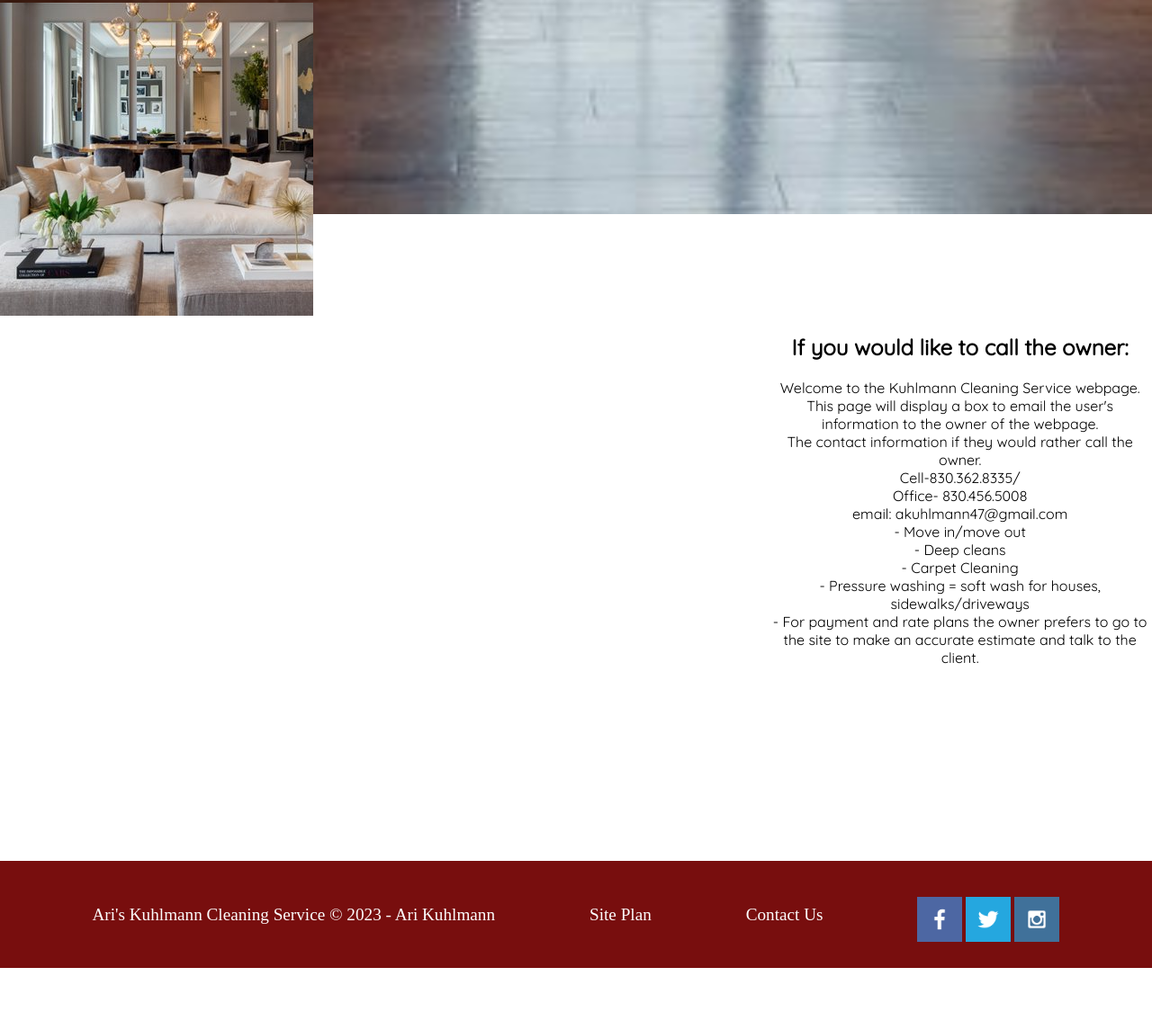
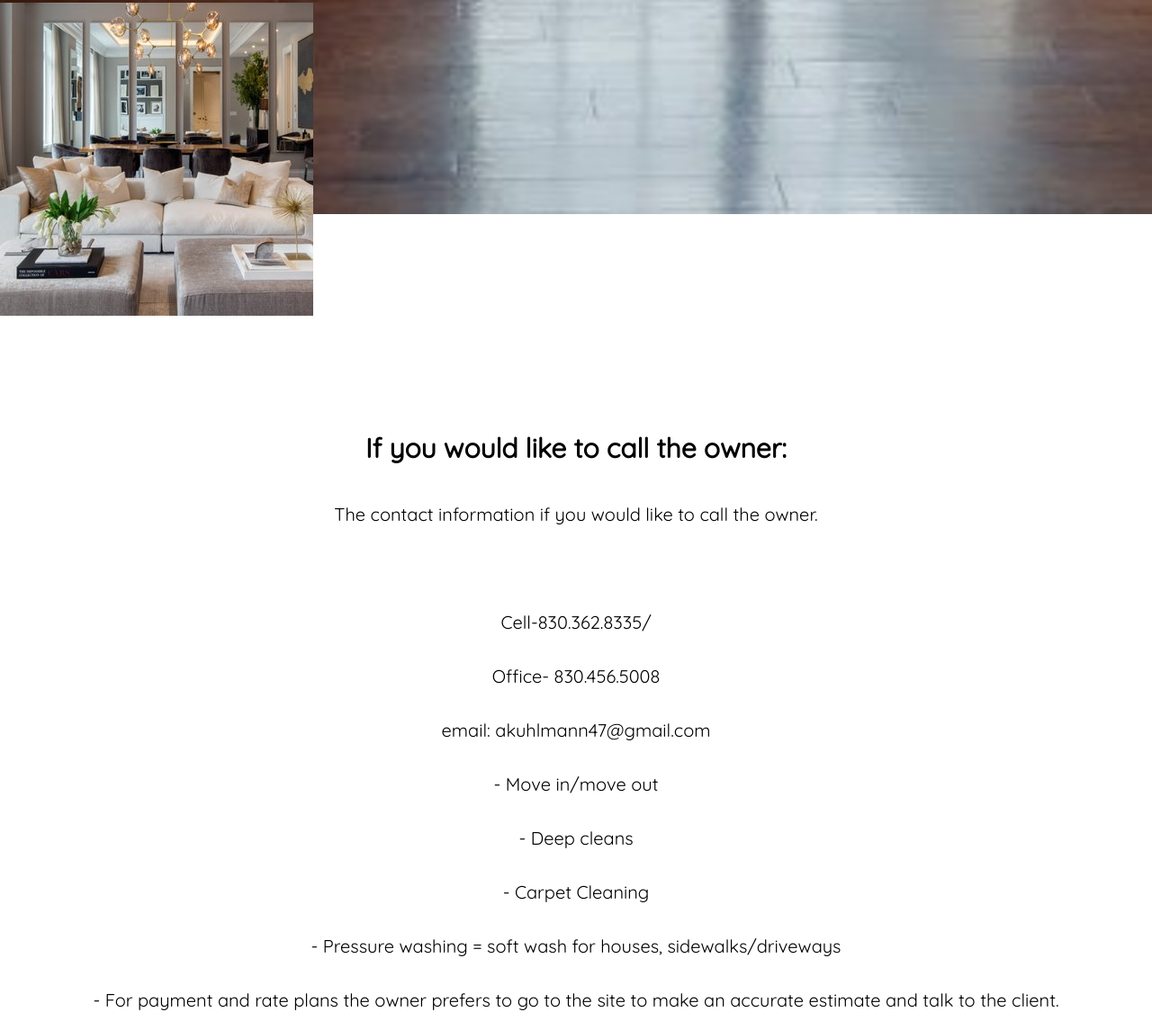
Before and after one commit to arikuhl1999/personal-site, a plain HTML site: page index.html in a window 1280 px wide. Shown: the part 364-1509 px from the top of the page at 90% size. Before the commit the page ends 1440 px from the top, so only its background shows below. Drawn offline with Linux system fonts and the light colour scheme.

Commit message:
updated img

```diff
--- a/index.html
+++ b/index.html
@@ -31,9 +31,11 @@
         <main class="home-page">
             <section class="msg">
                 <h2>If you would like to call the owner:</h2>
-                <p> Welcome to the Kuhlmann Cleaning Service webpage. <br>
-                    This page will display a box to email the user's information to the owner of the webpage. <br>
-                    The contact information if they would rather call the owner. <br>
+                <p>
+                    <!-- Welcome to the Kuhlmann Cleaning Service webpage. <br> -->
+                    <!-- This page will display a box to email the user's information to the owner of the webpage. <br> -->
+                    The contact information if you would like to call the owner. <br>
+                    <br>
                     Cell-830.362.8335/<br>Office- 830.456.5008<br> email: akuhlmann47@gmail.com <br>
                     - Move in/move out<br>
                     - Deep cleans <br>
@@ -43,6 +45,7 @@
                 </p>
             </section>
             <img class="house-with-couch" src="images/house.jpg" alt="image for homepage">
+            <!-- maybe have the image link to a one of the other pages or put at the bottom of the page? -->
         </main>
     <footer>
         <p> Ari's Kuhlmann Cleaning Service &copy; 2023 - Ari Kuhlmann</p>
--- a/stylehome/home.css
+++ b/stylehome/home.css
@@ -87,13 +87,20 @@ main section{
 }
 
 .msg{
-    grid-column: 3/4;
-    grid-row: 3/4;
+    grid-column: 1/4;
+    grid-row: 2/4;
     font-family: "Quicksand";
     text-align: center;
+    font-size: 20px;
 }
 
+h2{
+    margin-top: 10% ;
+}
 
+p{
+    line-height: 45pt;
+}
 
 footer{
     background-color: #780E0E;
```
